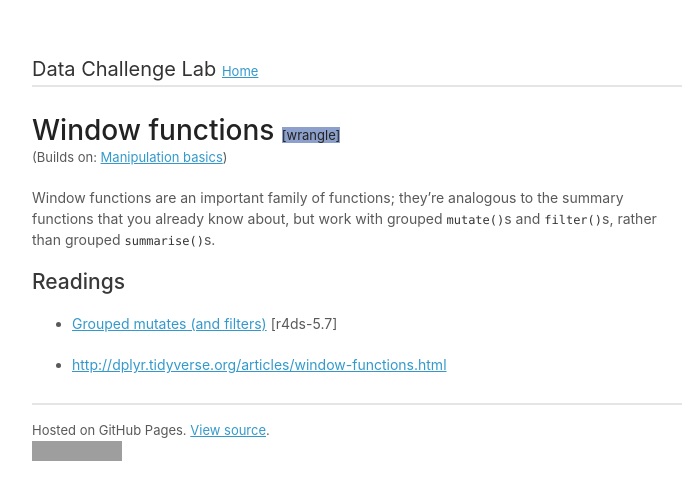
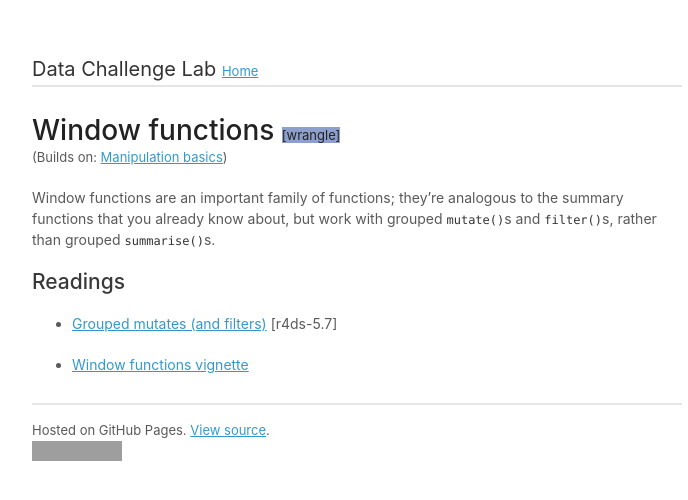
Before and after one commit to dcl-2017-04/curriculum, a Jekyll site: the page built from docs/window-functions.md, in a window 1280 px wide. Shown: the top 500 px of the page, without its empty margins (283-971 px from the left). Built offline with Jekyll 4.4.1, drawn with Linux system fonts in a browser that asks for light colours; our own code applies the rules of GitHub Pages for plain Markdown files; a script that is not in the unit is left out; grey boxes are pictures that could not be loaded.

Commit message:
Fix link text

```diff
--- a/docs/window-functions.md
+++ b/docs/window-functions.md
@@ -15,4 +15,4 @@ grouped `mutate()`s and `filter()`s, rather than grouped `summarise()`s.
 
   * [Grouped mutates (and filters)](http://r4ds.had.co.nz/transform.html#grouped-mutates-and-filters) [r4ds-5.7]
 
-  * [http://dplyr.tidyverse.org/articles/window-functions.html](http://dplyr.tidyverse.org/articles/window-functions.html)
+  * [Window functions vignette](http://dplyr.tidyverse.org/articles/window-functions.html)
--- a/units/window-functions.yml
+++ b/units/window-functions.yml
@@ -11,4 +11,4 @@ readings:
 - book: r4ds-5.7
 
 - href: http://dplyr.tidyverse.org/articles/window-functions.html
-  title: Window functions
+  text: Window functions vignette
```
Also changed, not shown: 1 other file.
